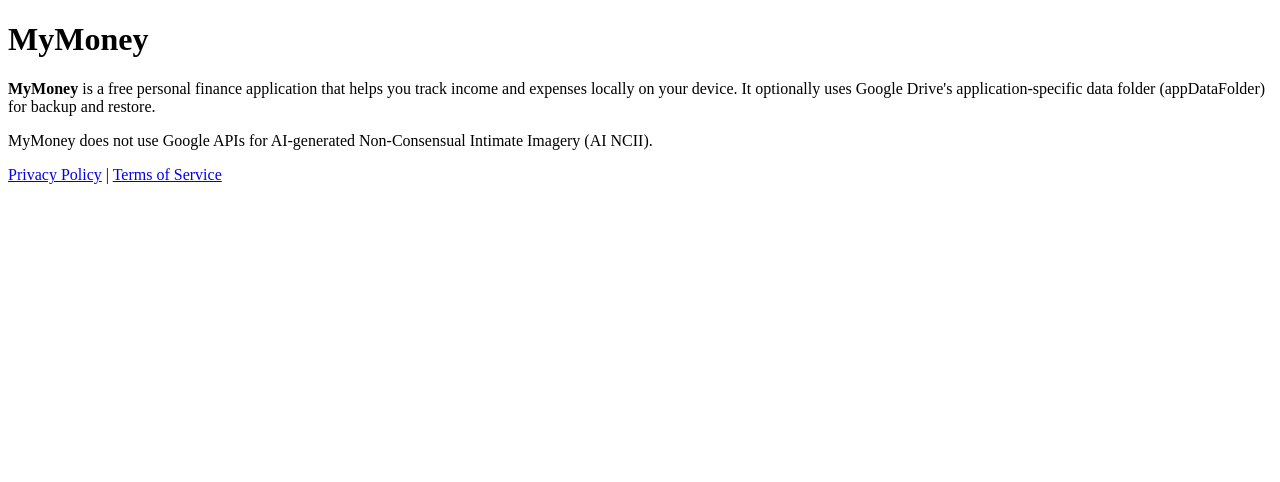
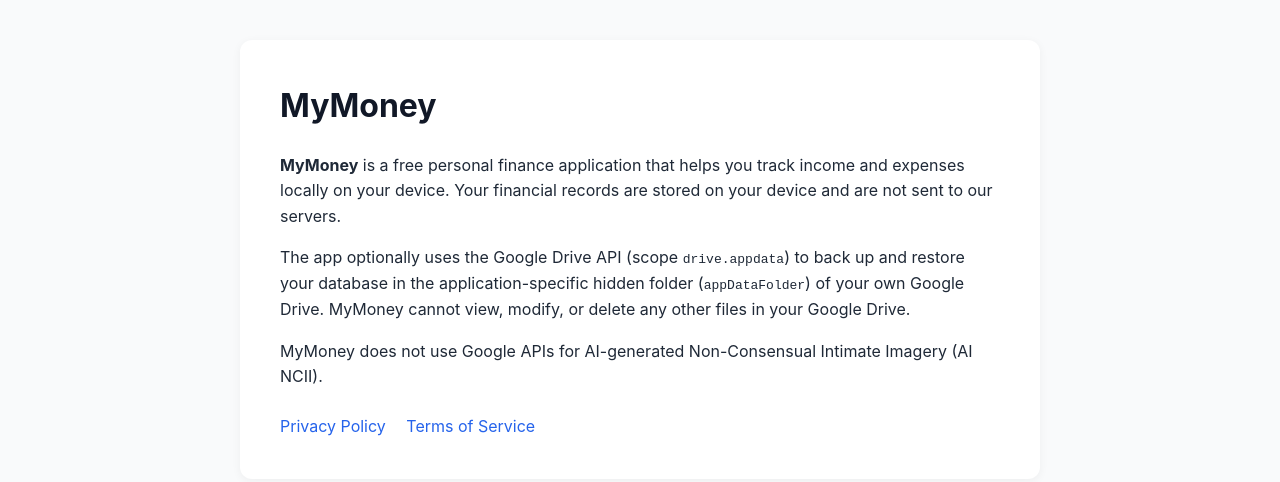
Before and after one commit to gsvvrm/mymoney-info, a plain HTML site: page index.html in a window 1280 px wide. Drawn offline with Linux system fonts and the light colour scheme.

Commit message:
Update index.html

```diff
--- a/index.html
+++ b/index.html
@@ -2,12 +2,47 @@
 <html lang="en">
 <head>
     <meta charset="UTF-8">
+    <meta name="viewport" content="width=device-width, initial-scale=1.0">
     <title>MyMoney</title>
+    <!-- Сюда вставьте мета-тег подтверждения Google Search Console -->
+    <!-- <meta name="google-site-verification" content="ВАШ_КОД" /> -->
+    <style>
+        body {
+            font-family: -apple-system, BlinkMacSystemFont, "Segoe UI", Roboto, Helvetica, Arial, sans-serif;
+            line-height: 1.6;
+            color: #1f2937;
+            max-width: 800px;
+            margin: 0 auto;
+            padding: 40px 20px;
+            background-color: #f9fafb;
+        }
+        .card {
+            background: #ffffff;
+            padding: 40px;
+            border-radius: 12px;
+            box-shadow: 0 2px 10px rgba(0, 0, 0, 0.05);
+        }
+        h1 { color: #111827; margin-top: 0; }
+        a { color: #2563eb; text-decoration: none; }
+        a:hover { text-decoration: underline; }
+        .links { margin-top: 24px; }
+        .links a { margin-right: 16px; }
+    </style>
 </head>
 <body>
-    <h1>MyMoney</h1>
-    <p><strong>MyMoney</strong> is a free personal finance application that helps you track income and expenses locally on your device. It optionally uses Google Drive's application-specific data folder (appDataFolder) for backup and restore.</p>
-    <p>MyMoney does not use Google APIs for AI-generated Non-Consensual Intimate Imagery (AI NCII).</p>
-    <p><a href="privacy.html">Privacy Policy</a> | <a href="terms.html">Terms of Service</a></p>
+    <div class="card">
+        <h1>MyMoney</h1>
+
+        <p><strong>MyMoney</strong> is a free personal finance application that helps you track income and expenses locally on your device. Your financial records are stored on your device and are not sent to our servers.</p>
+
+        <p>The app optionally uses the Google Drive API (scope <code>drive.appdata</code>) to back up and restore your database in the application-specific hidden folder (<code>appDataFolder</code>) of your own Google Drive. MyMoney cannot view, modify, or delete any other files in your Google Drive.</p>
+
+        <p>MyMoney does not use Google APIs for AI-generated Non-Consensual Intimate Imagery (AI NCII).</p>
+
+        <div class="links">
+            <a href="privacy.html">Privacy Policy</a>
+            <a href="terms.html">Terms of Service</a>
+        </div>
+    </div>
 </body>
 </html>
```
